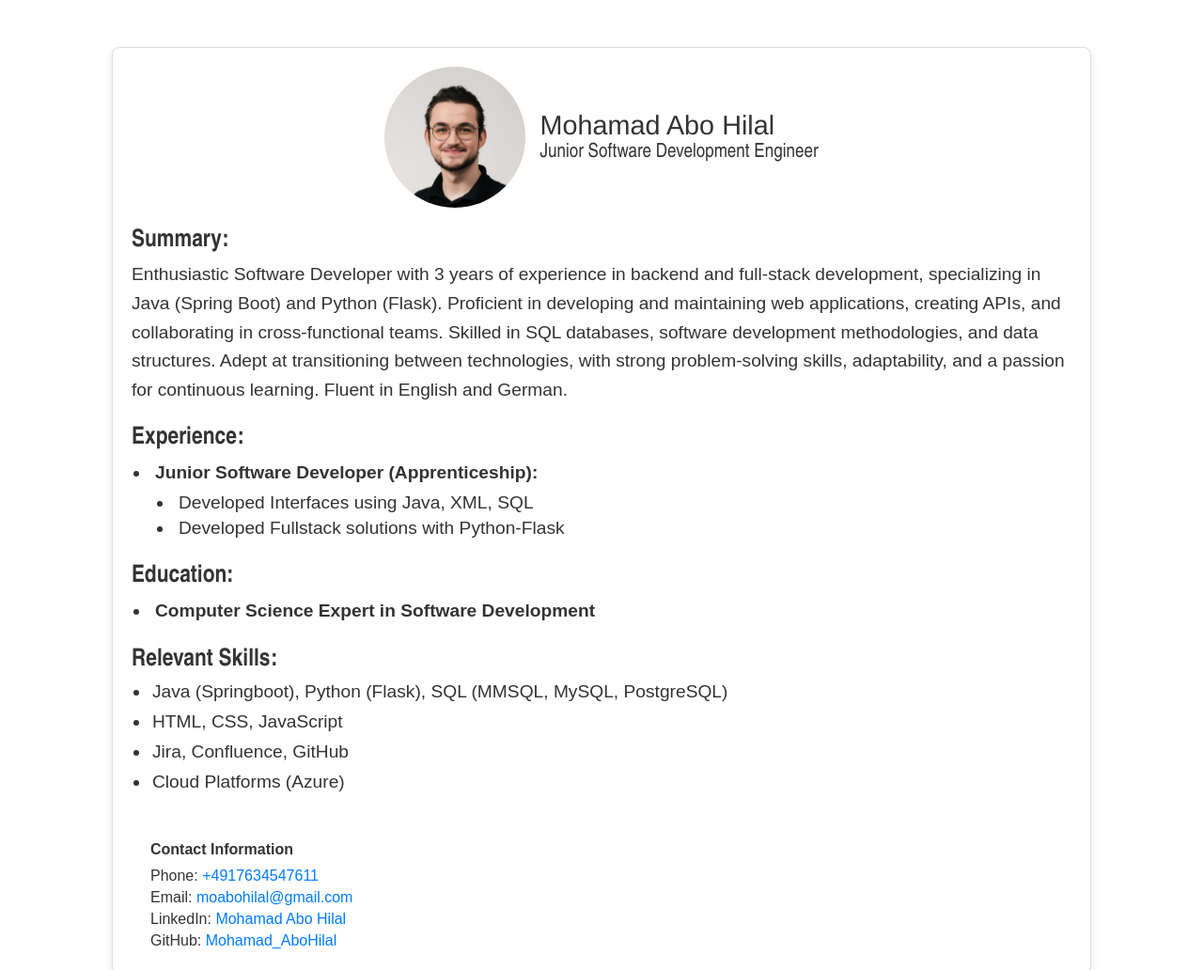
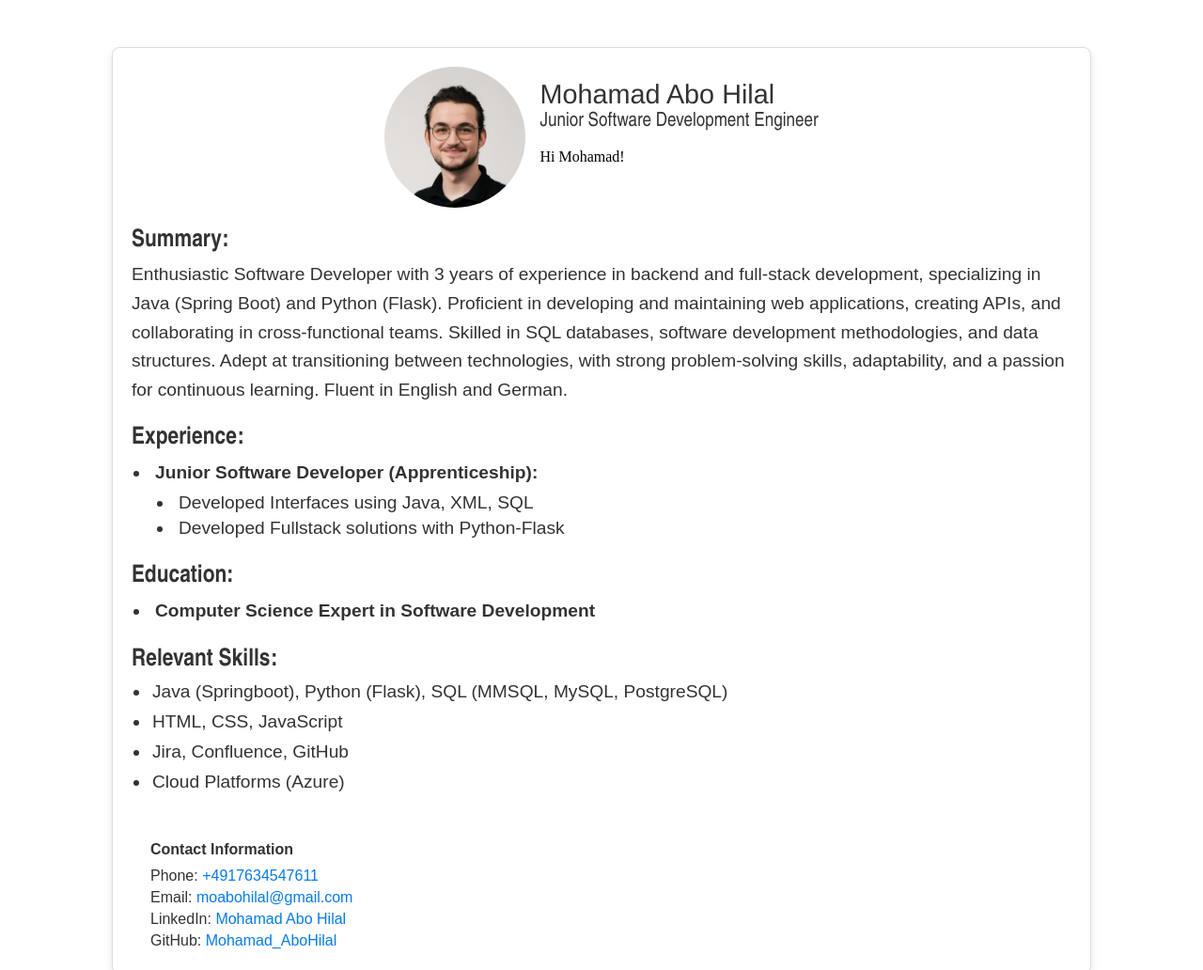
Before and after one commit to MohamadAboHilal/FirstGitRepo, a plain HTML site: page index.html in a window 1280 px wide. Shown: the top 1032 px of the page at 94% size. Drawn offline with Linux system fonts and the light colour scheme.

Commit message:
added greetings and its style

```diff
--- a/index.html
+++ b/index.html
@@ -15,6 +15,7 @@
         <div class="text-container">
           <span class="name">Mohamad Abo Hilal</span>
           <span class="title">Junior Software Development Engineer</span>
+          <p class="paul">Hi Mohamad!</p>
         </div>
       </div>
 
--- a/styles.css
+++ b/styles.css
@@ -67,6 +67,12 @@
   line-height: 1.6;
   color: #333;
   margin-top: -5px;
+}
+
+p.paul {
+  font-size: 32;
+  font-weight: 500;
+  margin-bottom: 2rem;
 }
 
 .experience {
```
